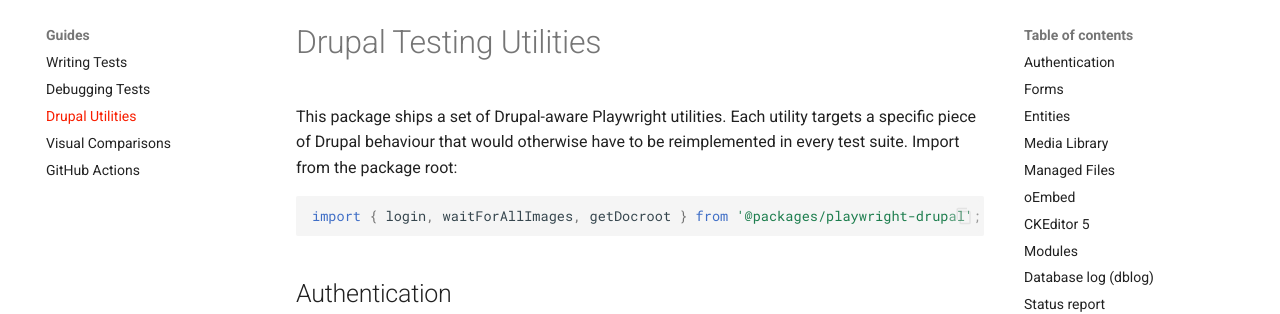
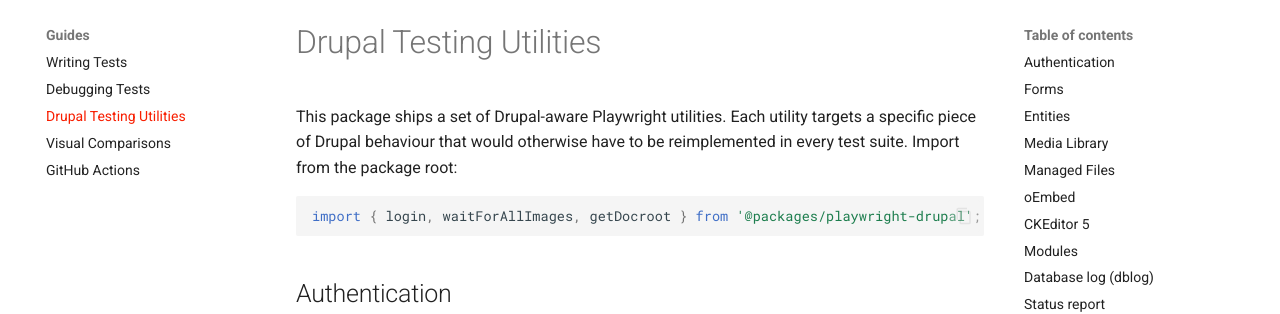
Before and after one commit to Lullabot/playwright-drupal, an MkDocs documentation site: the page built from docs/guides/drupal-testing-utilities.md, in a window 1280 px wide. Shown: the part 124-438 px from the top of the page. Built offline with MkDocs 1.6.1 and Material for MkDocs 9.7.7, drawn with Linux system fonts in a browser that asks for light colours; the version menu is left out.

Commit message:
docs: rename to drupal testing utilities

```diff
--- a/mkdocs.yml
+++ b/mkdocs.yml
@@ -60,7 +60,7 @@ nav:
   - Guides:
     - Writing Tests: guides/writing-tests.md
     - Debugging Tests: guides/debugging-tests.md
-    - Drupal Utilities: guides/utilities.md
+    - Drupal Testing Utilities: guides/drupal-testing-utilities.md
     - Visual Comparisons: guides/visual-comparisons.md
     - GitHub Actions: guides/github-actions.md
   - Development:
```
Also changed, not shown: docs/guides/drupal-testing-utilities.md (renamed from docs/guides/utilities.md).
